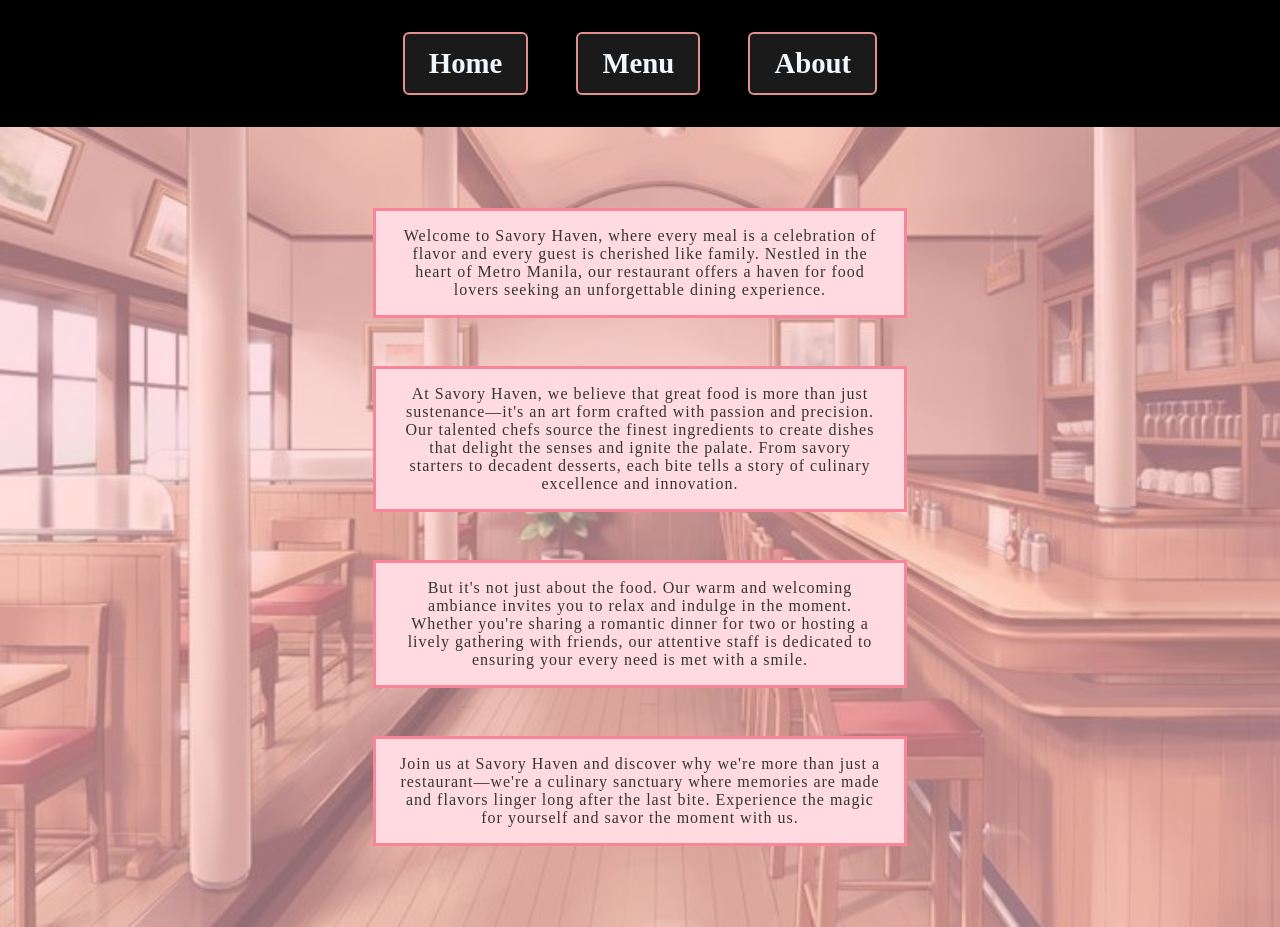
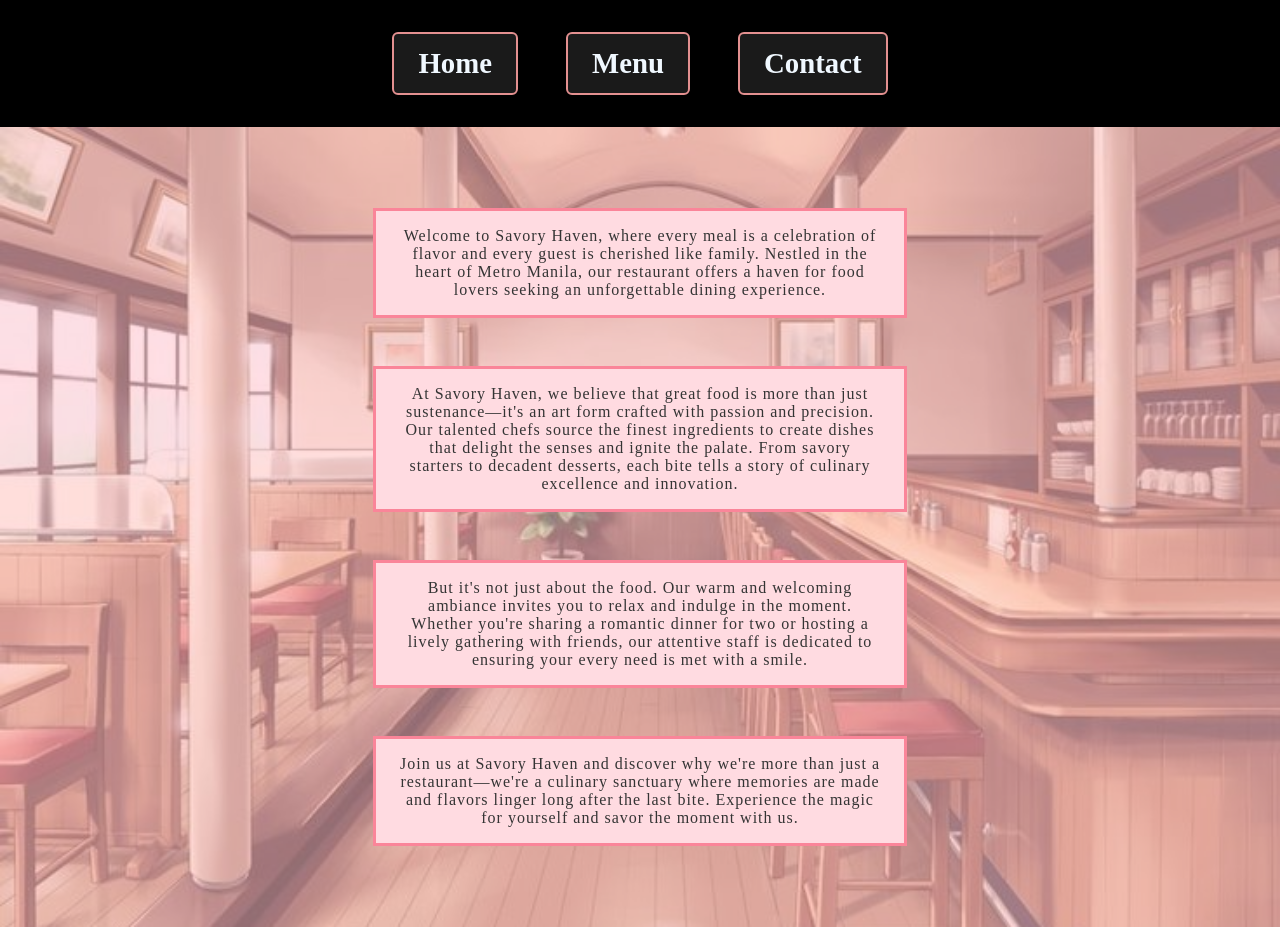
Before and after one commit to slivermarkr/retaurant-page, a website built with webpack: page dist/index.html in a window 1280 px wide. Built offline with nearby package versions, Linux system fonts and the light colour scheme.

Commit message:
about button changed to contact button

```diff
--- a/dist/index.html
+++ b/dist/index.html
@@ -1 +1 @@
-<!doctype html><html lang="en"><head><meta charset="UTF-8"><meta name="viewport" content="width=device-width,initial-scale=1"><title>Savory Haven</title><script defer="defer" src="main.js"></script></head><body><header><nav><buttons class="home">Home</buttons><buttons class="menu">Menu</buttons><buttons class="about">About</buttons></nav></header><div id="content"></div></body></html>
+<!doctype html><html lang="en"><head><meta charset="UTF-8"><meta name="viewport" content="width=device-width,initial-scale=1"><title>Savory Haven</title><script defer="defer" src="main.js"></script></head><body><header><nav><buttons class="home">Home</buttons><buttons class="menu">Menu</buttons><buttons class="about">Contact</buttons></nav></header><div id="content"></div></body></html>
```
